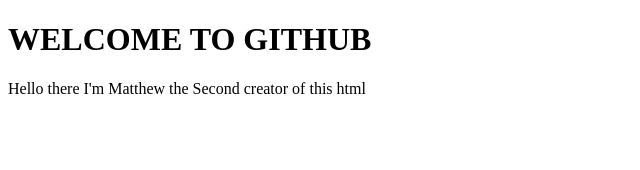
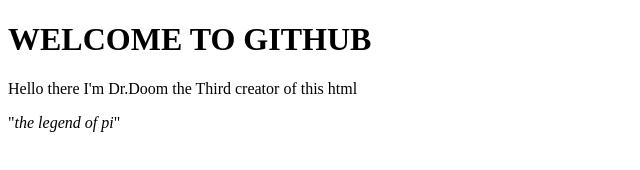
Before and after one commit to SFRussel/MyRepository, a plain HTML site: page index.html in a window 1280 px wide. Shown: the whole page, without its empty margins (0-640 px from the left). Drawn offline with Linux system fonts and the light colour scheme.

Commit message:
Dr. Doom's Version

```diff
--- a/index.html
+++ b/index.html
@@ -7,6 +7,7 @@
   </head>
   <body>
     <h1>WELCOME TO GITHUB</h1>
-    <p>Hello there I'm Matthew the Second creator of this html</p>
+    <p>Hello there I'm Dr.Doom the Third creator of this html</p>
+    <p>"<i>the legend of pi</i>"</p>
   </body>
 </html>
```
